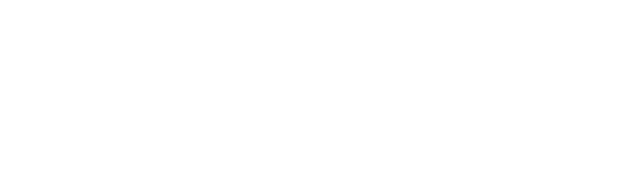
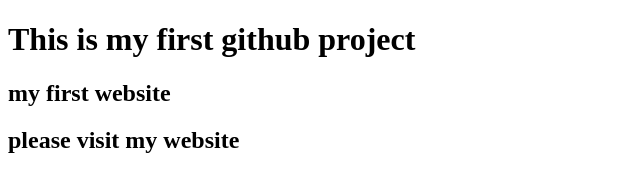
Before and after one commit to Faerque/my_first_website, a plain HTML site: page index.html in a window 1280 px wide. Shown: the whole page, without its empty margins (0-640 px from the left). Drawn offline with Linux system fonts and the light colour scheme.

Commit message:
added a header

```diff
--- a/index.html
+++ b/index.html
@@ -6,6 +6,8 @@
     <title>Document</title>
 </head>
 <body>
-
+    <h1> This is my first github project </h1>
+    <h2> my first website </h2>
+    <h2> please visit my website </h2>
 </body>
-</html>
+</html
```
Also changed, not shown: 1 other file.
